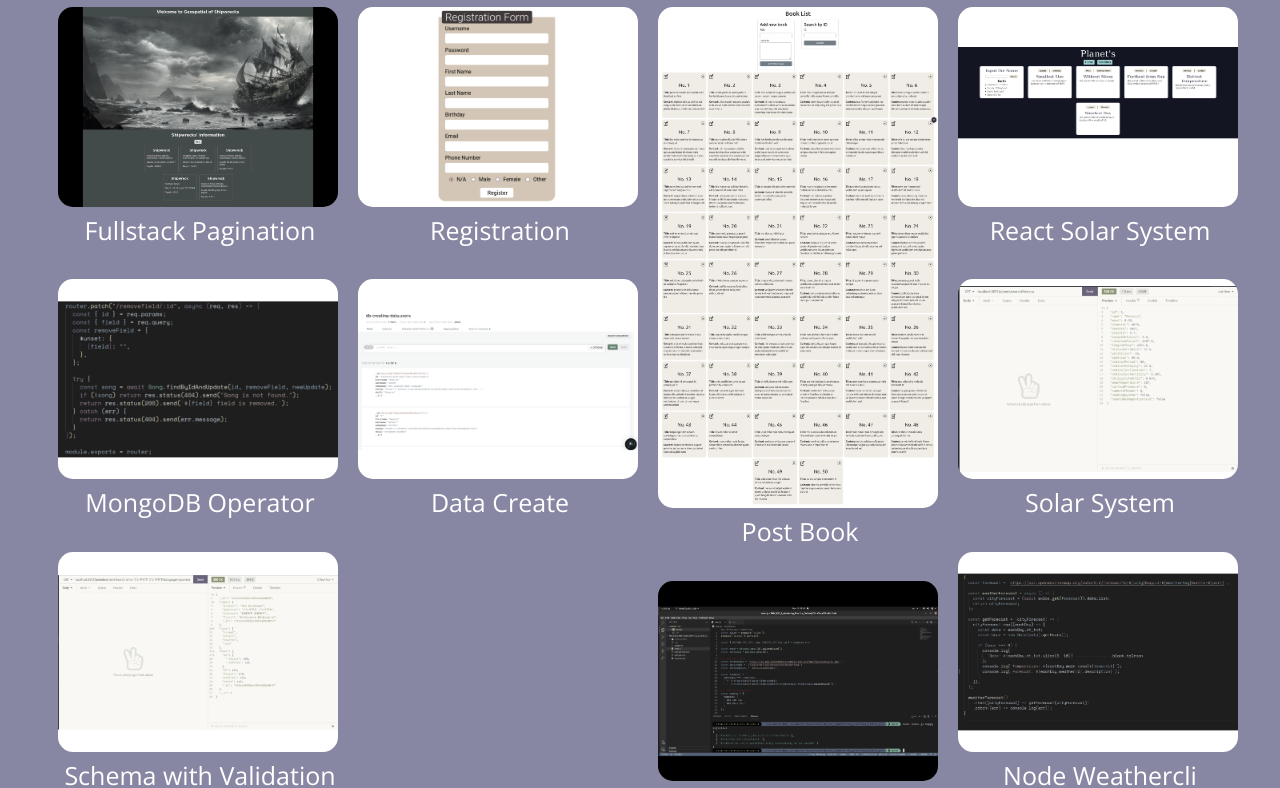
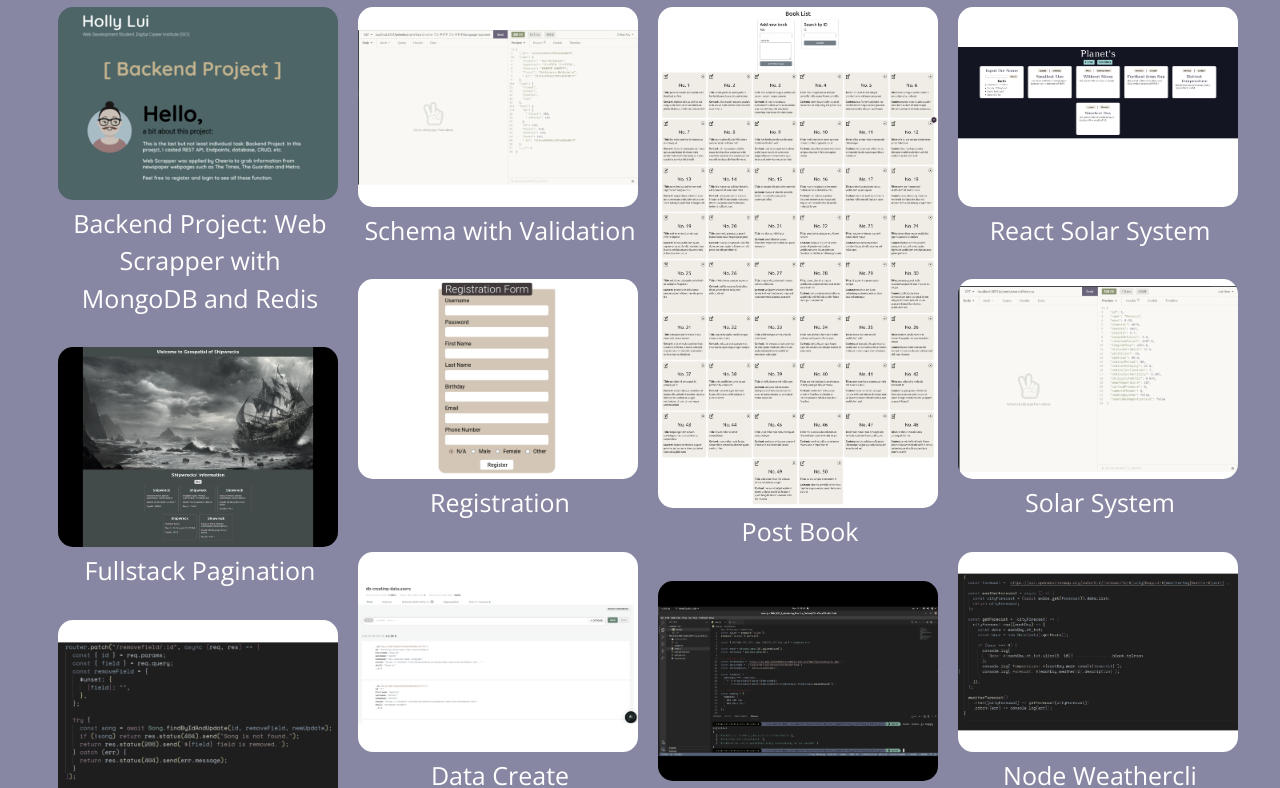
Before and after one commit to hollylui/portfolio, a React (Create React App) app: page /portfolio in a window 1280 px wide. Shown: the part 776-1564 px from the top of the page. Built offline with nearby package versions, Linux system fonts and the light colour scheme; no server answers; the HTML template or start-up script is replaced by a standard one.

Commit message:
Backend Project is added.

```diff
--- a/src/assets/data/portfolio/backendData.json
+++ b/src/assets/data/portfolio/backendData.json
@@ -1,4 +1,9 @@
 [
+        {
+        "id": 11,
+        "title": "Backend Project: Web Scrapper with MongoDB and Redis",
+        "link": "https://github.com/hollylui/backend_project_with_redis.git"
+    },
     {
         "id": 10,
         "title": "Fullstack Pagination",
--- a/src/views/portfolio/portfolioImages.js
+++ b/src/views/portfolio/portfolioImages.js
@@ -26,6 +26,7 @@ import backend7 from "../../assets/image/portfolio/backend/backend7.png";
 import backend8 from "../../assets/image/portfolio/backend/backend8.png";
 import backend9 from "../../assets/image/portfolio/backend/backend9.png";
 import backend10 from "../../assets/image/portfolio/backend/backend10.png";
+import backend11 from "../../assets/image/portfolio/backend/backend11.png";
 
 import freecodecamp1 from "../../assets/image/portfolio/freecodecamp/freecodecamp1.png";
 import freecodecamp2 from "../../assets/image/portfolio/freecodecamp/freecodecamp2.png";
@@ -40,6 +41,7 @@ export const freecodecampImages = [
 ];
 
 export const backendImages = [
+  backend11,
   backend10,
   backend9,
   backend8,
```
Also changed, not shown: src/assets/image/portfolio/backend/backend11.png (added), 8 other files (tests, documents, lock files or other folders).
